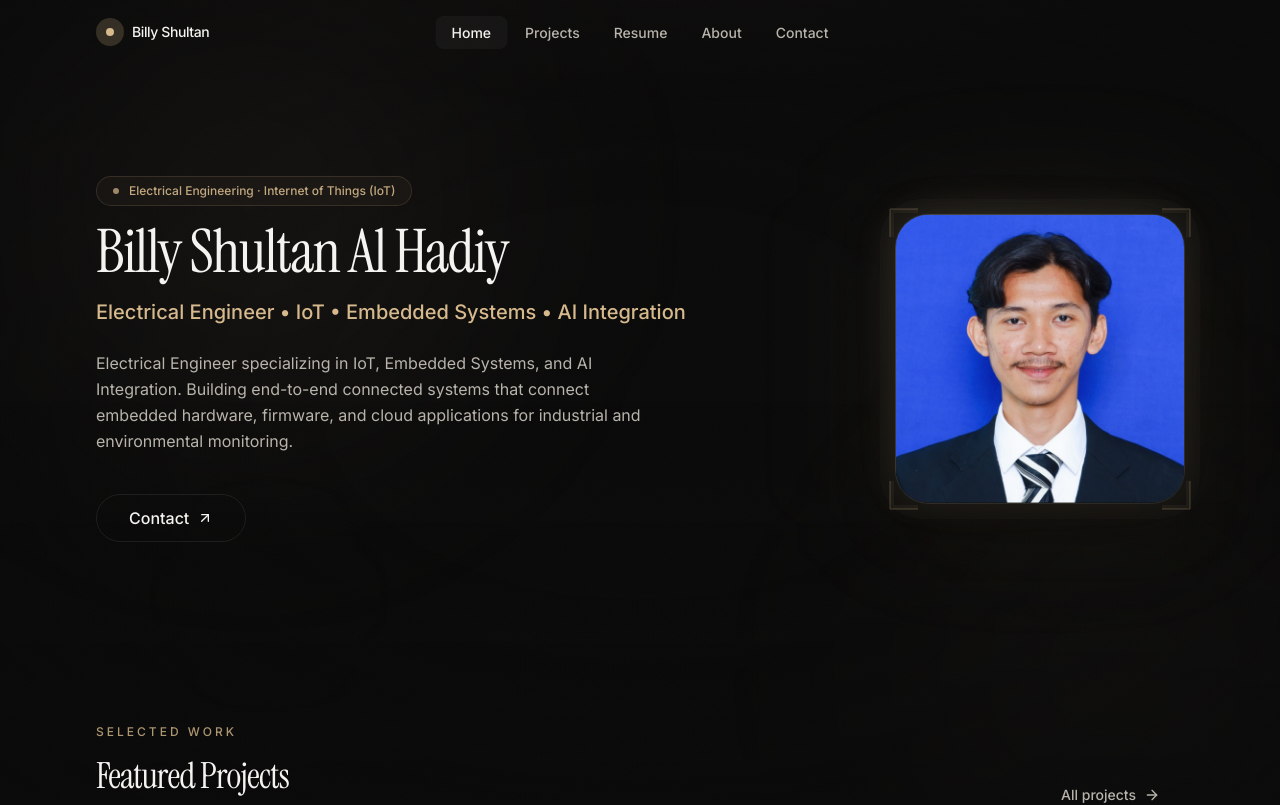
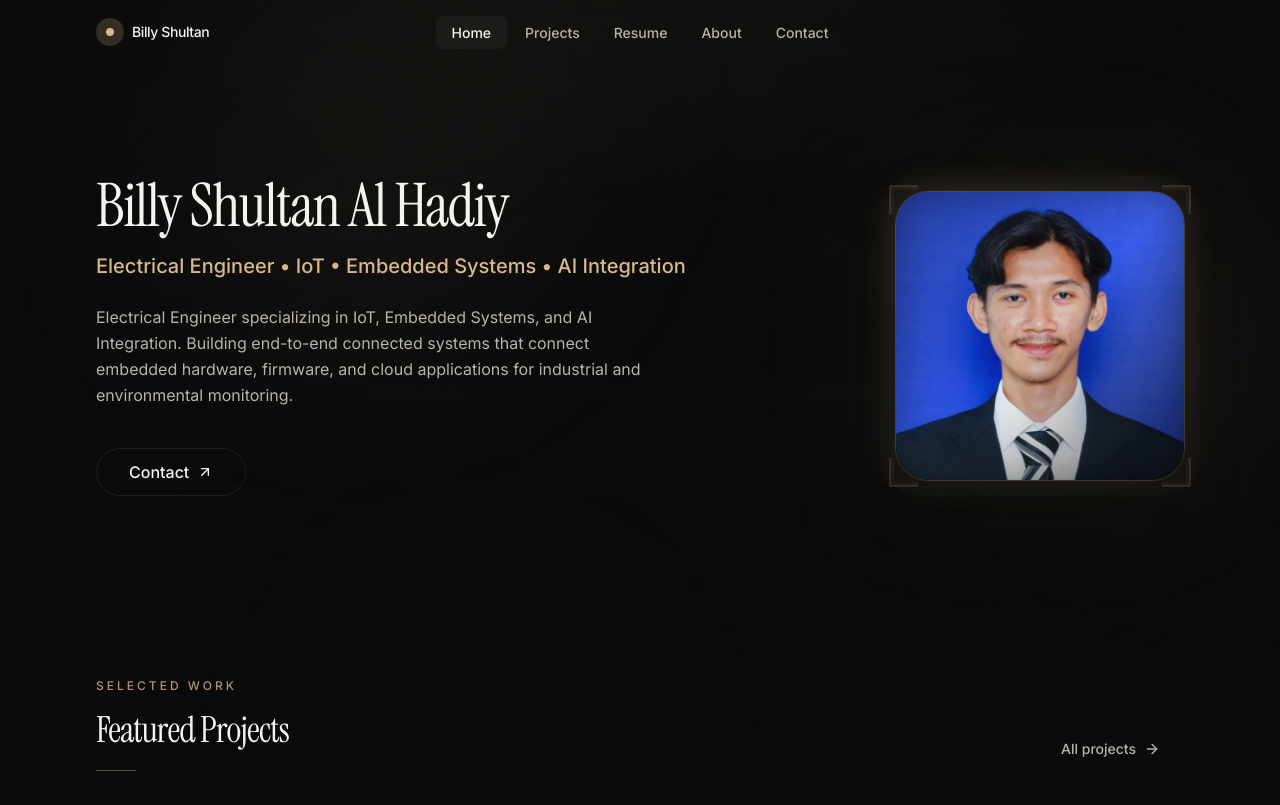
Before and after one commit to billyshultan43/billyshultan, a Next.js app: page / in a window 1280 px wide. Shown: the top 805 px of the page. Built offline with nearby package versions, Linux system fonts and the light colour scheme.

Commit message:
refactor(hero): refine background and profile integration

```diff
--- a/src/components/hero.tsx
+++ b/src/components/hero.tsx
@@ -44,11 +44,6 @@ export function Hero() {
         animate="show"
         className="flex-1 text-center lg:text-left"
       >
-        <motion.div variants={item} className="mb-4 inline-flex items-center gap-2.5 rounded-full border border-accent/15 bg-accent/[0.04] px-4 py-1.5 text-xs font-medium text-accent/90">
-          <span className="h-1.5 w-1.5 rounded-full bg-accent/70" />
-          {profile.roles[0]} &middot; {profile.roles[1]}
-        </motion.div>
-
         <motion.h1
           variants={item}
           className="font-serif text-4xl font-normal leading-[1.08] tracking-tight text-primary sm:text-5xl lg:text-6xl"
@@ -135,7 +130,7 @@ export function Hero() {
         <motion.div
           animate={{ y: [0, -5, 0] }}
           transition={{ duration: 6, ease: "easeInOut", repeat: Infinity }}
-          className="relative h-full w-full overflow-hidden rounded-[2rem] shadow-[0_0_40px_-8px_rgba(214,185,140,0.15),0_20px_60px_-12px_rgba(0,0,0,0.5)] ring-1 ring-white/[0.06]"
+          className="relative h-full w-full overflow-hidden rounded-[2rem] shadow-[0_0_40px_-8px_rgba(214,185,140,0.15),0_20px_60px_-12px_rgba(0,0,0,0.5)] ring-1 ring-accent/15"
         >
           <Image
             src={profile.profileImage}
@@ -145,6 +140,9 @@ export function Hero() {
             sizes="(max-width: 1024px) 256px, 288px"
             className="object-cover"
           />
+          <div className="absolute inset-0 bg-gradient-to-br from-background/30 via-transparent to-background/60" />
+          <div className="absolute inset-0 rounded-[2rem] shadow-[inset_0_0_40px_rgba(0,0,0,0.35)]" />
+          <div className="absolute inset-0 rounded-[2rem] bg-[radial-gradient(ellipse_at_30%_30%,transparent_40%,rgba(214,185,140,0.06)_70%,transparent_80%)] opacity-60" />
         </motion.div>
       </motion.div>
     </section>
--- a/src/components/immersive-background.tsx
+++ b/src/components/immersive-background.tsx
@@ -5,26 +5,33 @@ import * as React from "react";
 export function ImmersiveBackground() {
   return (
     <div aria-hidden="true" className="pointer-events-none fixed inset-0 -z-10 overflow-hidden bg-background">
-      <div className="ambient-glow" style={{ top: "-18%", left: "-8%", width: "55vw", height: "55vw", background: "radial-gradient(circle, rgba(214,185,140,0.08), transparent 70%)" }} />
-      <div className="ambient-glow" style={{ bottom: "-24%", right: "-12%", width: "50vw", height: "50vw", background: "radial-gradient(circle, rgba(214,185,140,0.05), transparent 70%)" }} />
-      <div className="ambient-glow" style={{ top: "35%", right: "5%", width: "22vw", height: "22vw", background: "radial-gradient(circle, rgba(214,185,140,0.04), transparent 70%)" }} />
-      <div className="ambient-glow" style={{ top: "60%", left: "12%", width: "18vw", height: "18vw", background: "radial-gradient(circle, rgba(255,255,255,0.02), transparent 70%)" }} />
 
-      <div className="absolute inset-0 bg-[radial-gradient(ellipse_80%_40%_at_50%_-10%,rgba(214,185,140,0.04),transparent_60%)]" />
+      <div className="absolute inset-0 bg-[radial-gradient(ellipse_70%_50%_at_50%_-5%,rgba(214,185,140,0.07),transparent_60%)]" />
 
-      <div className="absolute inset-0 bg-gradient-to-b from-transparent via-transparent to-background/30" />
+      <div className="ambient-glow" style={{ top: "-20%", left: "5%", width: "45vw", height: "45vw", background: "radial-gradient(circle, rgba(214,185,140,0.09), transparent 70%)" }} />
+      <div className="ambient-glow" style={{ top: "10%", right: "-15%", width: "40vw", height: "40vw", background: "radial-gradient(circle, rgba(214,185,140,0.05), transparent 70%)" }} />
+      <div className="ambient-glow" style={{ bottom: "-20%", left: "20%", width: "35vw", height: "35vw", background: "radial-gradient(circle, rgba(214,185,140,0.04), transparent 70%)" }} />
+      <div className="ambient-glow" style={{ top: "50%", right: "10%", width: "20vw", height: "20vw", background: "radial-gradient(circle, rgba(255,255,255,0.018), transparent 70%)" }} />
+
+      <svg className="absolute inset-0 h-full w-full opacity-[0.03]" viewBox="0 0 1000 1000" preserveAspectRatio="none" xmlns="http://www.w3.org/2000/svg">
+        <ellipse cx="500" cy="400" rx="600" ry="300" fill="none" stroke="rgba(214,185,140,0.15)" strokeWidth="0.5" />
+        <ellipse cx="500" cy="400" rx="700" ry="380" fill="none" stroke="rgba(214,185,140,0.08)" strokeWidth="0.3" />
+        <line x1="0" y1="600" x2="1000" y2="400" stroke="rgba(214,185,140,0.04)" strokeWidth="0.3" />
+      </svg>
 
       <div
-        className="absolute inset-0 opacity-[0.025]"
+        className="absolute inset-0 opacity-[0.03]"
         style={{
-          backgroundImage: "linear-gradient(rgba(255,255,255,0.08) 1px, transparent 1px), linear-gradient(90deg, rgba(255,255,255,0.08) 1px, transparent 1px)",
-          backgroundSize: "60px 60px",
+          backgroundImage: "linear-gradient(rgba(255,255,255,0.06) 1px, transparent 1px), linear-gradient(90deg, rgba(255,255,255,0.06) 1px, transparent 1px)",
+          backgroundSize: "48px 48px",
         }}
       />
 
       <div className="noise-overlay" />
 
-      <div className="absolute inset-0 bg-[radial-gradient(ellipse_at_center,transparent_35%,rgba(11,11,11,0.55))]" />
+      <div className="absolute inset-0 bg-gradient-to-b from-background/5 via-transparent to-background/40" />
+
+      <div className="absolute inset-0 bg-[radial-gradient(ellipse_at_center,transparent_30%,rgba(11,11,11,0.7))]" />
     </div>
   );
 }
```
